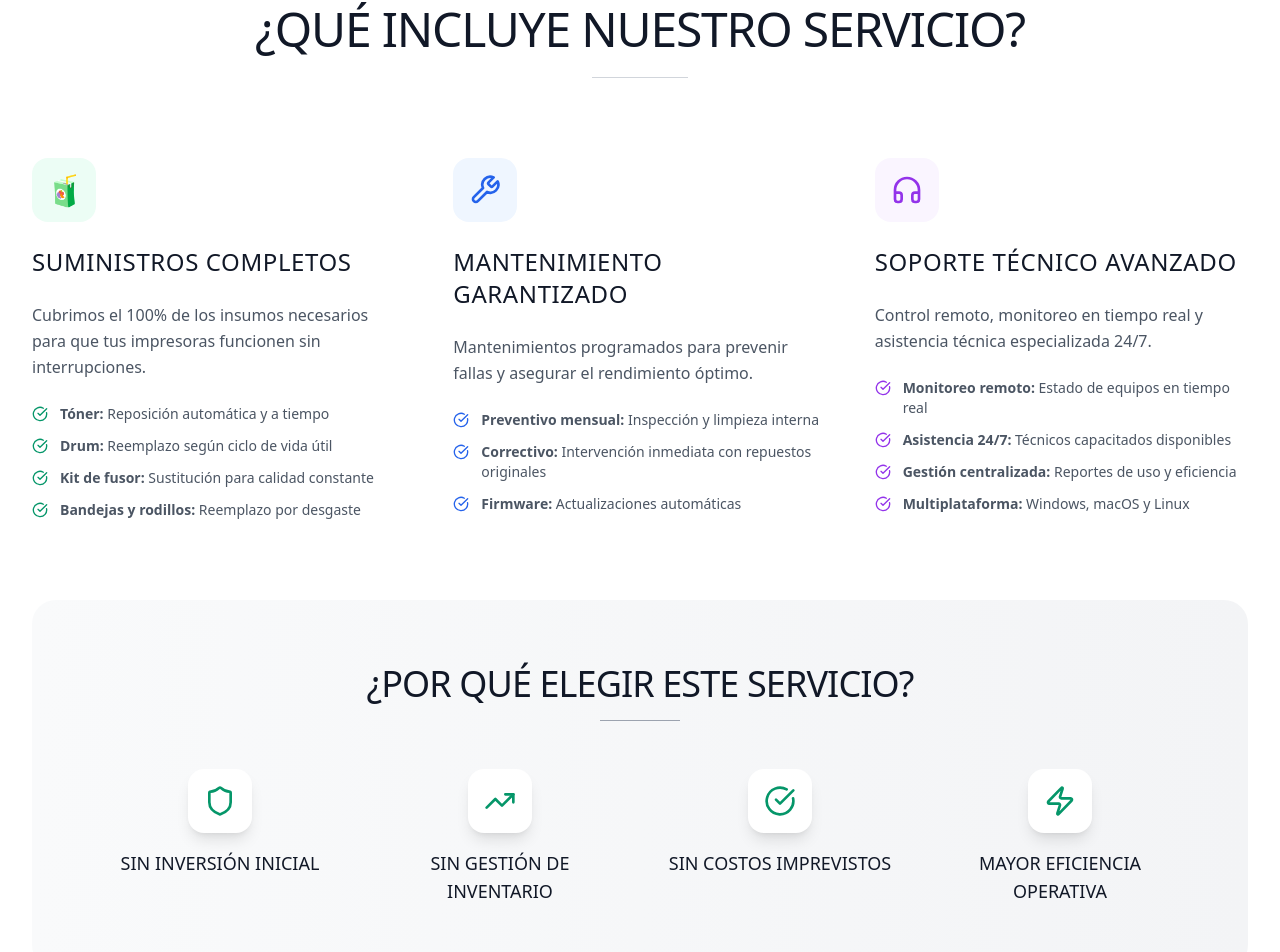
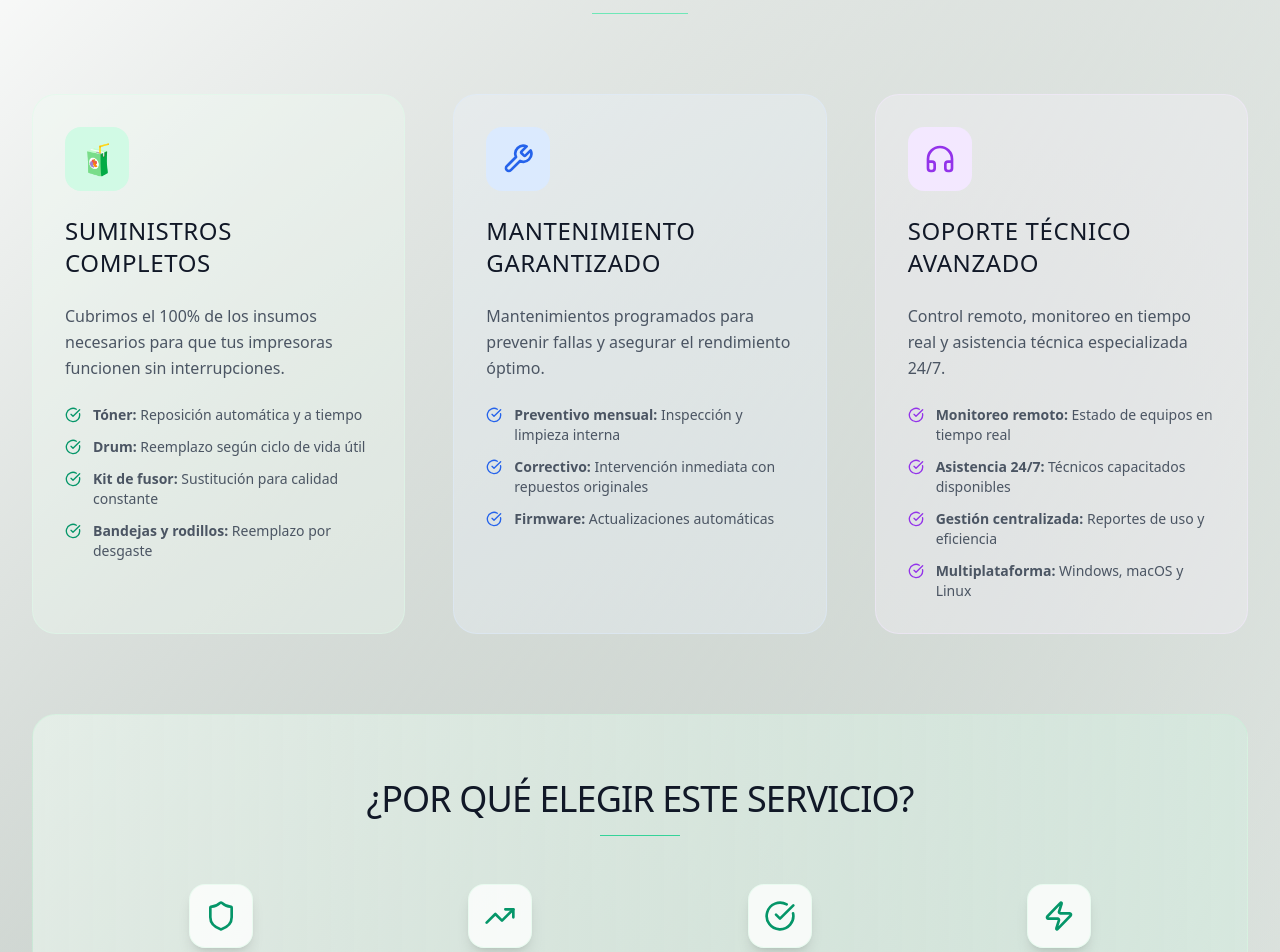
Before and after one commit to francobg7/black-colors-eco-print, a React (Vite) app: page /servicios/alquileres in a window 1280 px wide. Shown: the part 815-1767 px from the top of the page. Built offline with nearby package versions, Linux system fonts and the light colour scheme.

Commit message:
color changed

```diff
--- a/src/pages/Alquileres.tsx
+++ b/src/pages/Alquileres.tsx
@@ -4,9 +4,9 @@ import Footer from '@/components/Footer';
 
 const Alquileres = () => {
   return (
-    <div className="min-h-screen bg-white pt-16">
+    <div className="min-h-screen bg-gradient-to-br from-green-50/30 to-white">
       {/* Hero Section - Primera imagen + introducción */}
-      <section className="w-full bg-gradient-to-br from-gray-50 to-white">
+      <section className="w-full bg-gradient-to-br from-green-50/40 to-emerald-50/20">
         <div className="container mx-auto px-8 py-20">
           <div className="grid grid-cols-1 lg:grid-cols-2 gap-16 items-center">
             {/* Primera imagen - 50% ancho */}
@@ -47,21 +47,21 @@ const Alquileres = () => {
       </section>
 
       {/* Información técnica del servicio - Pantalla completa */}
-      <section className="w-full bg-white py-24">
+      <section className="w-full bg-gradient-to-br from-white to-green-50/20 py-24">
         <div className="container mx-auto px-8">
           {/* Encabezado de sección */}
           <div className="text-center mb-20">
             <h2 className="text-5xl font-light text-gray-900 mb-6 tracking-tight">
               ¿QUÉ INCLUYE NUESTRO SERVICIO?
             </h2>
-            <div className="w-24 h-px bg-gray-300 mx-auto"></div>
+            <div className="w-24 h-px bg-emerald-300 mx-auto"></div>
           </div>
 
           {/* Grid de características principales */}
           <div className="grid grid-cols-1 lg:grid-cols-3 gap-12 mb-20">
             {/* Suministros completos */}
-            <div className="space-y-6">
-              <div className="w-16 h-16 bg-emerald-50 rounded-2xl flex items-center justify-center mb-6">
+            <div className="space-y-6 bg-green-50/30 rounded-3xl p-8 border border-green-100/50">
+              <div className="w-16 h-16 bg-emerald-100 rounded-2xl flex items-center justify-center mb-6">
                 <span className="text-3xl">🧃</span>
               </div>
               <h3 className="text-2xl font-medium text-gray-900 tracking-wide">
@@ -91,8 +91,8 @@ const Alquileres = () => {
             </div>
 
             {/* Mantenimiento garantizado */}
-            <div className="space-y-6">
-              <div className="w-16 h-16 bg-blue-50 rounded-2xl flex items-center justify-center mb-6">
+            <div className="space-y-6 bg-blue-50/30 rounded-3xl p-8 border border-blue-100/50">
+              <div className="w-16 h-16 bg-blue-100 rounded-2xl flex items-center justify-center mb-6">
                 <Wrench className="w-8 h-8 text-blue-600" />
               </div>
               <h3 className="text-2xl font-medium text-gray-900 tracking-wide">
@@ -118,8 +118,8 @@ const Alquileres = () => {
             </div>
 
             {/* Soporte técnico avanzado */}
-            <div className="space-y-6">
-              <div className="w-16 h-16 bg-purple-50 rounded-2xl flex items-center justify-center mb-6">
+            <div className="space-y-6 bg-purple-50/30 rounded-3xl p-8 border border-purple-100/50">
+              <div className="w-16 h-16 bg-purple-100 rounded-2xl flex items-center justify-center mb-6">
                 <Headphones className="w-8 h-8 text-purple-600" />
               </div>
               <h3 className="text-2xl font-medium text-gray-900 tracking-wide">
@@ -150,38 +150,38 @@ const Alquileres = () => {
           </div>
 
           {/* Beneficios destacados */}
-          <div className="bg-gradient-to-r from-gray-50 to-gray-100 rounded-3xl p-16">
+          <div className="bg-gradient-to-r from-green-50/50 to-emerald-100/30 rounded-3xl p-16 border border-green-200/30">
             <div className="text-center mb-12">
               <h3 className="text-4xl font-light text-gray-900 mb-4 tracking-tight">
                 ¿POR QUÉ ELEGIR ESTE SERVICIO?
               </h3>
-              <div className="w-20 h-px bg-gray-400 mx-auto"></div>
+              <div className="w-20 h-px bg-emerald-400 mx-auto"></div>
             </div>
 
             <div className="grid grid-cols-1 md:grid-cols-2 lg:grid-cols-4 gap-8">
               <div className="text-center space-y-4">
-                <div className="w-16 h-16 bg-white rounded-2xl flex items-center justify-center mx-auto shadow-lg">
+                <div className="w-16 h-16 bg-white/80 rounded-2xl flex items-center justify-center mx-auto shadow-lg border border-green-100/50">
                   <Shield className="w-8 h-8 text-emerald-600" />
                 </div>
                 <h4 className="text-lg font-medium text-gray-900">SIN INVERSIÓN INICIAL</h4>
               </div>
 
               <div className="text-center space-y-4">
-                <div className="w-16 h-16 bg-white rounded-2xl flex items-center justify-center mx-auto shadow-lg">
+                <div className="w-16 h-16 bg-white/80 rounded-2xl flex items-center justify-center mx-auto shadow-lg border border-green-100/50">
                   <TrendingUp className="w-8 h-8 text-emerald-600" />
                 </div>
                 <h4 className="text-lg font-medium text-gray-900">SIN GESTIÓN DE INVENTARIO</h4>
               </div>
 
               <div className="text-center space-y-4">
-                <div className="w-16 h-16 bg-white rounded-2xl flex items-center justify-center mx-auto shadow-lg">
+                <div className="w-16 h-16 bg-white/80 rounded-2xl flex items-center justify-center mx-auto shadow-lg border border-green-100/50">
                   <CheckCircle className="w-8 h-8 text-emerald-600" />
                 </div>
                 <h4 className="text-lg font-medium text-gray-900">SIN COSTOS IMPREVISTOS</h4>
               </div>
 
               <div className="text-center space-y-4">
-                <div className="w-16 h-16 bg-white rounded-2xl flex items-center justify-center mx-auto shadow-lg">
+                <div className="w-16 h-16 bg-white/80 rounded-2xl flex items-center justify-center mx-auto shadow-lg border border-green-100/50">
                   <Zap className="w-8 h-8 text-emerald-600" />
                 </div>
                 <h4 className="text-lg font-medium text-gray-900">MAYOR EFICIENCIA OPERATIVA</h4>
@@ -192,7 +192,7 @@ const Alquileres = () => {
       </section>
 
       {/* Segunda imagen + información complementaria */}
-      <section className="w-full bg-gray-50 py-24">
+      <section className="w-full bg-gradient-to-br from-emerald-50/30 to-green-50/20 py-24">
         <div className="container mx-auto px-8">
           <div className="grid grid-cols-1 lg:grid-cols-2 gap-16 items-center">
             {/* Información complementaria */}
@@ -234,7 +234,7 @@ const Alquileres = () => {
       </section>
 
       {/* CTA Final */}
-      <section className="w-full bg-white py-20">
+      <section className="w-full bg-gradient-to-br from-white to-green-50/30 py-20">
         <div className="container mx-auto px-8 text-center">
           <h2 className="text-5xl font-light text-gray-900 mb-8 tracking-tight">
             ¿INTERESADO EN NUESTRO SERVICIO?
@@ -245,7 +245,7 @@ const Alquileres = () => {
           </p>
 
           <div className="grid grid-cols-1 md:grid-cols-2 gap-8 max-w-4xl mx-auto">
-            <div className="bg-gray-50 rounded-2xl p-8 text-left">
+            <div className="bg-green-50/40 rounded-2xl p-8 text-left border border-green-100/50">
               <h3 className="text-2xl font-medium text-gray-900 mb-4 tracking-wide">
                 ALQUILER DE IMPRESORAS
               </h3>
@@ -254,7 +254,7 @@ const Alquileres = () => {
               </p>
             </div>
 
-            <div className="bg-gray-50 rounded-2xl p-8 text-left">
+            <div className="bg-green-50/40 rounded-2xl p-8 text-left border border-green-100/50">
               <h3 className="text-2xl font-medium text-gray-900 mb-4 tracking-wide">
                 ALQUILER DE EQUIPOS
               </h3>
```
